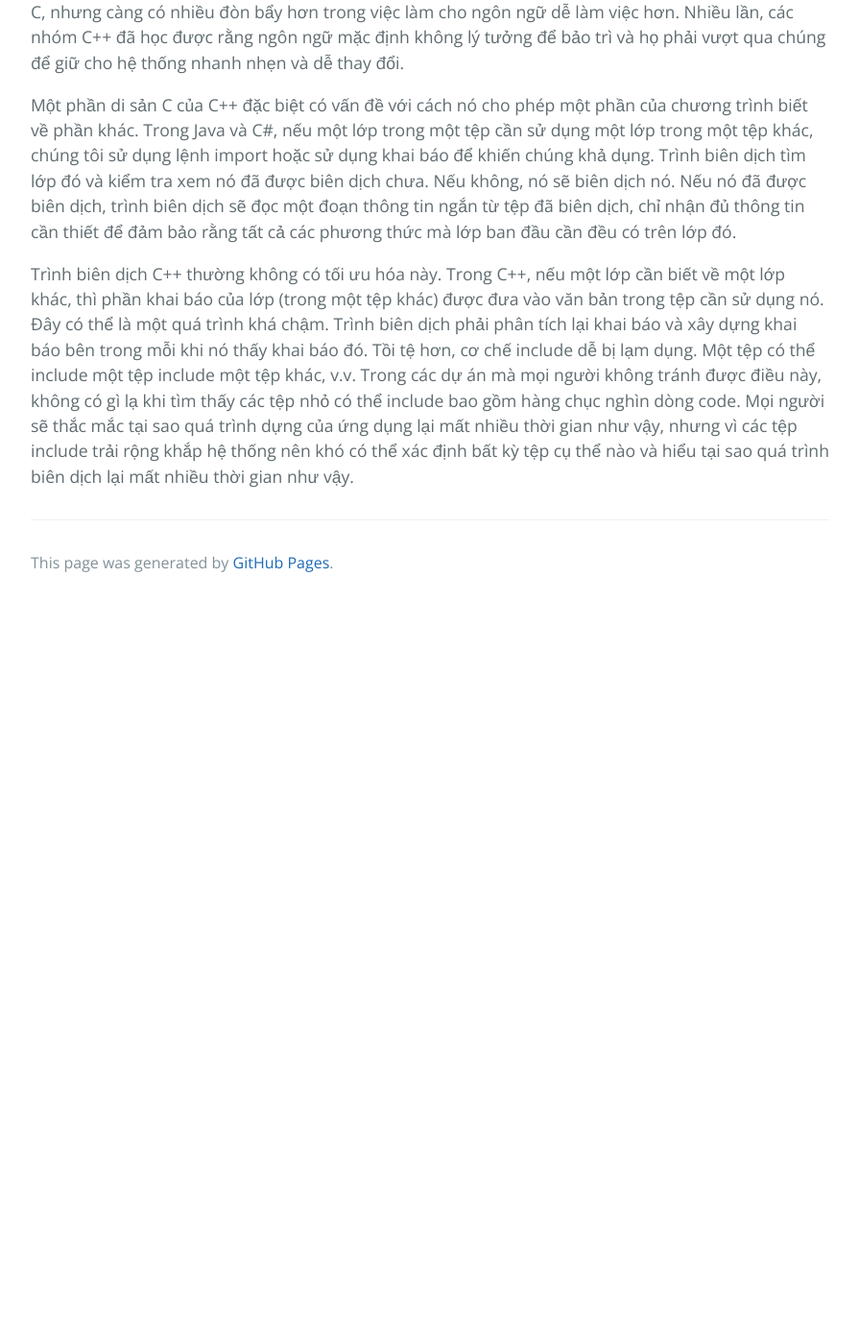
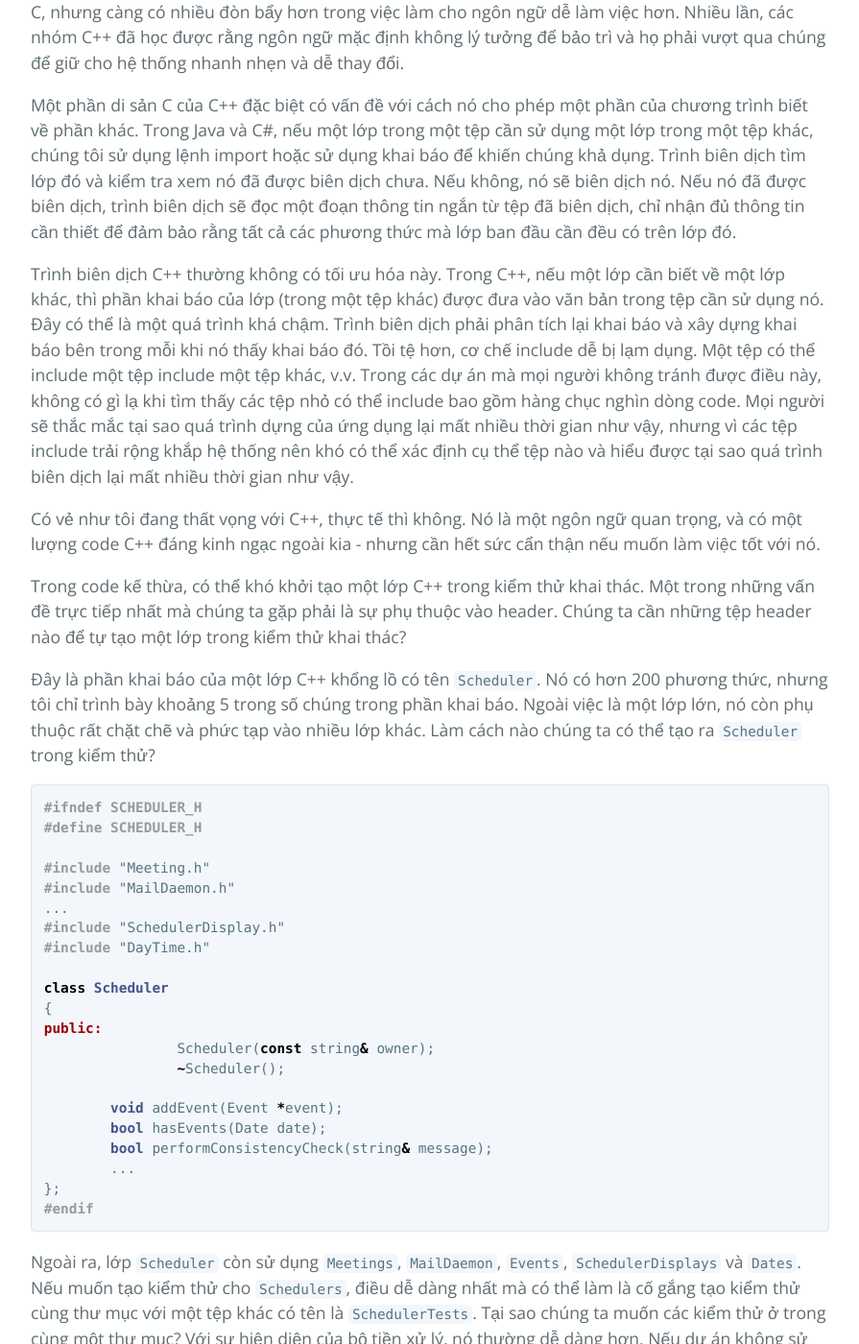
Before and after one commit to HaiBV/haibv.github.io, a Jekyll site: the page built from working-effectively-with-legacy-code/chapter-9-i-cant-get-this-class-into-a-test-harness.md, in a window 1280 px wide and 1400 px high, scrolled down 22930 px. Shown: the whole window at 96% size, without its empty margins (192-1087 px from the left). Built offline with Jekyll 4.4.1, drawn with Linux system fonts in a browser that asks for light colours; our own code applies the rules of GitHub Pages for plain Markdown files; before the commit the page ends 23560 px from its top, so only the background shows below that; some of the changed text lies outside the part shown.

Commit message:
Book - Working Efectively with Legacy Code - P2 - C9

````diff
--- a/working-effectively-with-legacy-code/chapter-9-i-cant-get-this-class-into-a-test-harness.md
+++ b/working-effectively-with-legacy-code/chapter-9-i-cant-get-this-class-into-a-test-harness.md
@@ -660,4 +660,51 @@ Mặc dù C++ đã rất phổ biến được một thời gian, nhưng cuối
 
 Một phần di sản C của C++ đặc biệt có vấn đề với cách nó cho phép một phần của chương trình biết về phần khác. Trong Java và C#, nếu một lớp trong một tệp cần sử dụng một lớp trong một tệp khác, chúng tôi sử dụng lệnh import hoặc sử dụng khai báo để khiến chúng khả dụng. Trình biên dịch tìm lớp đó và kiểm tra xem nó đã được biên dịch chưa. Nếu không, nó sẽ biên dịch nó. Nếu nó đã được biên dịch, trình biên dịch sẽ đọc một đoạn thông tin ngắn từ tệp đã biên dịch, chỉ nhận đủ thông tin cần thiết để đảm bảo rằng tất cả các phương thức mà lớp ban đầu cần đều có trên lớp đó.
 
-Trình biên dịch C++ thường không có tối ưu hóa này. Trong C++, nếu một lớp cần biết về một lớp khác, thì phần khai báo của lớp (trong một tệp khác) được đưa vào văn bản trong tệp cần sử dụng nó. Đây có thể là một quá trình khá chậm. Trình biên dịch phải phân tích lại khai báo và xây dựng khai báo bên trong mỗi khi nó thấy khai báo đó. Tồi tệ hơn, cơ chế include dễ bị lạm dụng. Một tệp có thể include một tệp include một tệp khác, v.v. Trong các dự án mà mọi người không tránh được điều này, không có gì lạ khi tìm thấy các tệp nhỏ có thể include bao gồm hàng chục nghìn dòng code. Mọi người sẽ thắc mắc tại sao quá trình dựng của ứng dụng lại mất nhiều thời gian như vậy, nhưng vì các tệp include trải rộng khắp hệ thống nên khó có thể xác định bất kỳ tệp cụ thể nào và hiểu tại sao quá trình biên dịch lại mất nhiều thời gian như vậy.
+Trình biên dịch C++ thường không có tối ưu hóa này. Trong C++, nếu một lớp cần biết về một lớp khác, thì phần khai báo của lớp (trong một tệp khác) được đưa vào văn bản trong tệp cần sử dụng nó. Đây có thể là một quá trình khá chậm. Trình biên dịch phải phân tích lại khai báo và xây dựng khai báo bên trong mỗi khi nó thấy khai báo đó. Tồi tệ hơn, cơ chế include dễ bị lạm dụng. Một tệp có thể include một tệp include một tệp khác, v.v. Trong các dự án mà mọi người không tránh được điều này, không có gì lạ khi tìm thấy các tệp nhỏ có thể include bao gồm hàng chục nghìn dòng code. Mọi người sẽ thắc mắc tại sao quá trình dựng của ứng dụng lại mất nhiều thời gian như vậy, nhưng vì các tệp include trải rộng khắp hệ thống nên khó có thể xác định cụ thể tệp nào và hiểu được tại sao quá trình biên dịch lại mất nhiều thời gian như vậy.
+
+Có vẻ như tôi đang thất vọng với C++, thực tế thì không. Nó là một ngôn ngữ quan trọng, và có một lượng code C++ đáng kinh ngạc ngoài kia - nhưng cần hết sức cẩn thận nếu muốn làm việc tốt với nó.
+
+Trong code kế thừa, có thể khó khởi tạo một lớp C++ trong kiểm thử khai thác. Một trong những vấn đề trực tiếp nhất mà chúng ta gặp phải là sự phụ thuộc vào header. Chúng ta cần những tệp header nào để tự tạo một lớp trong kiểm thử khai thác?
+
+Đây là phần khai báo của một lớp C++ khổng lồ có tên `Scheduler`. Nó có hơn 200 phương thức, nhưng tôi chỉ trình bày khoảng 5 trong số chúng trong phần khai báo. Ngoài việc là một lớp lớn, nó còn phụ thuộc rất chặt chẽ và phức tạp vào nhiều lớp khác. Làm cách nào chúng ta có thể tạo ra `Scheduler` trong kiểm thử?
+
+```cpp
+#ifndef SCHEDULER_H
+#define SCHEDULER_H
+
+#include "Meeting.h"
+#include "MailDaemon.h"
+...
+#include "SchedulerDisplay.h"
+#include "DayTime.h"
+
+class Scheduler
+{
+public:
+		Scheduler(const string& owner);
+		~Scheduler();
+
+	void addEvent(Event *event);
+	bool hasEvents(Date date);
+	bool performConsistencyCheck(string& message);
+	...
+};
+#endif
+```
+
+Ngoài ra, lớp `Scheduler` còn sử dụng `Meetings`, `MailDaemon`, `Events`, `SchedulerDisplays` và `Dates`. Nếu muốn tạo kiểm thử cho `Schedulers`, điều dễ dàng nhất mà có thể làm là cố gắng tạo kiểm thử cùng thư mục với một tệp khác có tên là `SchedulerTests`. Tại sao chúng ta muốn các kiểm thử ở trong cùng một thư mục? Với sự hiện diện của bộ tiền xử lý, nó thường dễ dàng hơn. Nếu dự án không sử dụng các đường dẫn để include các tệp theo những cách nhất quán, chúng ta có thể có rất nhiều việc phải làm nếu cố gắng tạo các kiểm thử trong các thư mục khác.
+
+```cpp
+#include "TestHarness.h"
+#include "Scheduler.h"
+TEST(create,Scheduler)
+{
+	Scheduler scheduler("fred");
+}
+```
+
+Nếu chúng ta tạo một tệp và chỉ nhập khai báo đối tượng vào kiểm thử, chúng ta sẽ gặp vấn đề với include. Để biên dịch `Scheduler`, chúng ta phải đảm bảo rằng trình biên dịch và trình liên kết biết về tất cả những thứ `Scheduler` cần và tất cả những thứ mà những thứ đó cần, v.v. May mắn thay, hệ thống dựng cung cấp cho chúng ta một số lượng lớn thông báo lỗi và cho chúng ta biết chi tiết về những điều này.
+
+Trong các trường hợp đơn giản, tệp `Scheduler.h` include mọi thứ chúng ta cần để có thể tạo `Scheduler`, nhưng trong một số trường hợp, tệp header không include mọi thứ. Chúng ta phải cung cấp một số include bổ sung để tạo và sử dụng một số đối tượng.
+
+Chúng ta có thể chỉ cần sao chép tất cả các lệnh `#include` từ tệp nguồn của lớp `Scheduler`, nhưng thực tế là chúng ta có thể không cần tất cả chúng. Cách tốt nhất để thực hiện là thêm từng cái một và quyết định xem chúng ta có thực sự cần những phụ thuộc cụ thể đó hay không.
````
